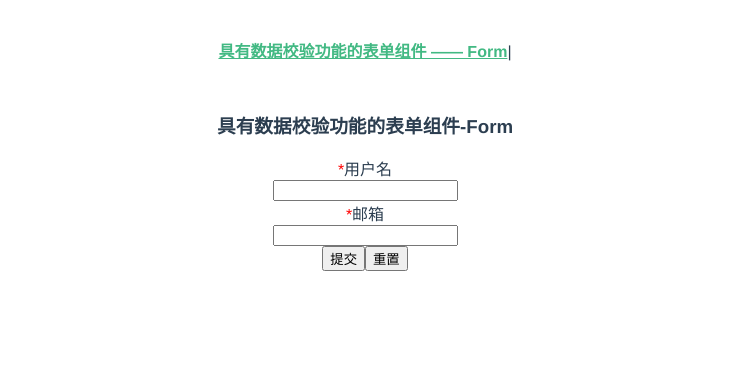
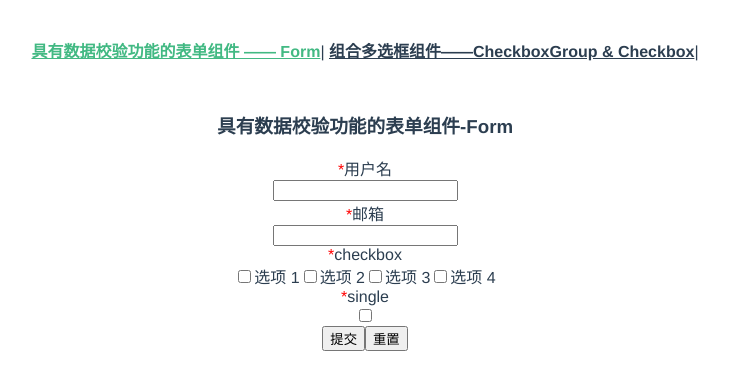
Before and after one commit to ly2011/mini-ui, a Vue app: page /form in a window 1280 px wide. Shown: the top 390 px of the page, without its empty margins (275-1004 px from the left). Built offline with nearby package versions, Linux system fonts and the light colour scheme.

Commit message:
<feat>: 完成组合多选框组件——CheckboxGroup & Checkbox

```diff
--- a/src/App.vue
+++ b/src/App.vue
@@ -2,6 +2,7 @@
   <div id="app">
     <div id="nav">
       <router-link to="/form">具有数据校验功能的表单组件 —— Form</router-link>|
+      <router-link to="/checkbox">组合多选框组件——CheckboxGroup & Checkbox</router-link>|
     </div>
     <router-view/>
   </div>
--- /dev/null
+++ b/src/components/checkbox/checkbox-group.vue
@@ -0,0 +1,61 @@
+<template>
+  <div>
+    <slot></slot>
+  </div>
+</template>
+
+<script>
+import { findComponentsDownward } from '@/utils/assist.js'
+import Emitter from '@/mixins/emitter.js'
+export default {
+  name: 'iCheckboxGroup',
+  mixins: [Emitter],
+  props: {
+    value: {
+      type: Array,
+      default () {
+        return []
+      }
+    }
+  },
+  data () {
+    return {
+      currentValue: this.value,
+      childrens: []
+    }
+  },
+  watch: {
+    value () {
+      this.updateModel(true)
+    }
+  },
+  mounted () {
+    this.updateModel(true)
+  },
+  methods: {
+    updateModel (update) {
+      this.childrens = findComponentsDownward(this, 'iCheckbox')
+      if (this.childrens) {
+        const { value } = this
+        this.childrens.forEach(child => {
+          child.model = value
+
+          if (update) {
+            child.currentValue = value.indexOf(child.label) >= 0
+            child.group = true
+          }
+        })
+      }
+    },
+    change (data) {
+      this.currentValue = data
+      this.$emit('input', data)
+      this.$emit('on-change', data)
+      this.dispatch('iFormItem', 'on-form-change', data)
+    }
+  }
+}
+</script>
+
+<style>
+</style>
--- /dev/null
+++ b/src/components/checkbox/checkbox.vue
@@ -0,0 +1,88 @@
+<template>
+  <label>
+    <span>
+      <input v-if="group" type="checkbox" :disabled="disabled" :value="label" v-model="model" @change="change">
+      <input v-else type="checkbox" :disabled="disabled" :checked="currentValue" @change="change">
+    </span>
+    <slot></slot>
+  </label>
+</template>
+
+<script>
+import { findComponentUpward } from '@/utils/assist.js'
+import Emitter from '@/mixins/emitter.js'
+export default {
+  name: 'iCheckbox',
+  mixins: [Emitter],
+  props: {
+    disabled: {
+      type: Boolean,
+      default: false
+    },
+    value: {
+      type: [String, Number, Boolean],
+      default: false
+    },
+    trueValue: {
+      type: [String, Number, Boolean],
+      default: true
+    },
+    falseValue: {
+      type: [String, Number, Boolean],
+      default: false
+    },
+    label: { // 只会在组合使用时有效，结合 model 来使用
+      type: [String, Number, Boolean]
+    }
+  },
+  data () {
+    return {
+      currentValue: this.value,
+      model: [], // 缓存父级 CheckboxGroup 的 value
+      group: false, // 是否用了 CheckboxGroup 组件
+      parent: null
+    }
+  },
+  watch: {
+    value (val) {
+      if (val === this.trueValue || val === this.falseValue) {
+        this.updateModel()
+      } else {
+        throw 'Value should be trueValue or falseValue'
+      }
+    }
+  },
+  mounted () {
+    this.parent = findComponentUpward(this, 'iCheckboxGroup')
+    if (this.parent) this.group = true
+
+    if (this.group) {
+      this.parent.updateModel(true)
+    } else {
+      this.updateModel()
+    }
+  },
+  methods: {
+    change (event) {
+      if (this.disabled) {
+        return false
+      }
+
+      const checked = event.target.checked
+      this.currentValue = checked
+
+      const value = checked ? this.trueValue : this.falseValue
+      this.$emit('input', value)
+      if (this.group) { // 在组合模式下，Checkbox选中，就不用对Form派发事件了，应该在 CheckboxGroup 中派发
+        this.parent.change(this.model)
+      } else {
+        this.$emit('on-change', value)
+        this.dispatch('iFormItem', 'on-form-change', value)
+      }
+    },
+    updateModel () {
+      this.currentValue = this.value === this.trueValue
+    }
+  }
+}
+</script>
--- a/src/router.js
+++ b/src/router.js
@@ -11,6 +11,11 @@ export default new Router({
       path: '/form',
       name: 'form',
       component: () => import('./views/form.vue')
+    },
+    {
+      path: '/checkbox',
+      name: 'checkbox',
+      component: () => import('./views/checkbox.vue')
     }
   ]
 })
--- /dev/null
+++ b/src/views/checkbox.vue
@@ -0,0 +1,28 @@
+<template>
+  <div>
+    <h3>组合多选框组件——CheckboxGroup & Checkbox</h3>
+    <i-checkbox v-model="single" @on-change="handleSingleChange" true-value="Y" false-value="N">单独选项</i-checkbox>
+  </div>
+</template>
+
+<script>
+import iCheckbox from '@/components/checkbox/checkbox.vue'
+export default {
+  components: {
+    iCheckbox
+  },
+  data () {
+    return {
+      single: false
+    }
+  },
+  methods: {
+    handleSingleChange (value) {
+      console.log('handleSingleChange: ', value)
+    }
+  }
+}
+</script>
+
+<style>
+</style>
--- a/src/views/form.vue
+++ b/src/views/form.vue
@@ -7,6 +7,17 @@
       </i-form-item>
       <i-form-item label="邮箱" prop="mail">
         <i-input v-model="formValidate.mail"></i-input>
+      </i-form-item>
+      <i-form-item label="checkbox" prop="interest">
+        <i-checkbox-group v-model="formValidate.interest">
+          <i-checkbox label="option1">选项 1</i-checkbox>
+          <i-checkbox label="option2">选项 2</i-checkbox>
+          <i-checkbox label="option3">选项 3</i-checkbox>
+          <i-checkbox label="option4">选项 4</i-checkbox>
+        </i-checkbox-group>
+      </i-form-item>
+      <i-form-item label="single" prop="single">
+        <i-checkbox v-model="formValidate.single"></i-checkbox>
       </i-form-item>
     </i-form>
     <button @click="handleSubmit">提交</button>
@@ -18,17 +29,23 @@
 import iForm from '@/components/form/form.vue'
 import iFormItem from '@/components/form/form-item.vue'
 import iInput from '@/components/input/input.vue'
+import iCheckbox from '@/components/checkbox/checkbox.vue'
+import iCheckboxGroup from '@/components/checkbox/checkbox-group.vue'
 export default {
   components: {
     iForm,
     iFormItem,
-    iInput
+    iInput,
+    iCheckbox,
+    iCheckboxGroup
   },
   data () {
     return {
       formValidate: {
         name: '',
-        mail: ''
+        mail: '',
+        interest: [],
+        single: false
       },
       ruleValidate: {
         name: [
@@ -37,6 +54,13 @@ export default {
         mail: [
           { required: true, message: '邮箱不能为空', trigger: 'blur' },
           { type: 'email', message: '邮箱格式不正确', trigger: 'blur' }
+        ],
+        interest: [
+          { required: true, type: 'array', min: 1, message: 'checkbox不能为空', trigger: 'change' },
+          { type: 'array', max: 2, message: '最多不能选择两个以上', trigger: 'change' }
+        ],
+        single: [
+          { required: true, type: 'boolean', message: '单选不能为空', trigger: 'change' }
         ]
       }
     }
--- a/vue.config.js
+++ b/vue.config.js
@@ -1,3 +1,7 @@
 module.exports = {
-  runtimeCompiler: true
+  runtimeCompiler: true,
+  devServer: {
+    useLocalIp: true,
+    port: 8001
+  }
 }
```
Also changed, not shown: .eslintrc.js, 1 other file (tests, documents, lock files or other folders).
